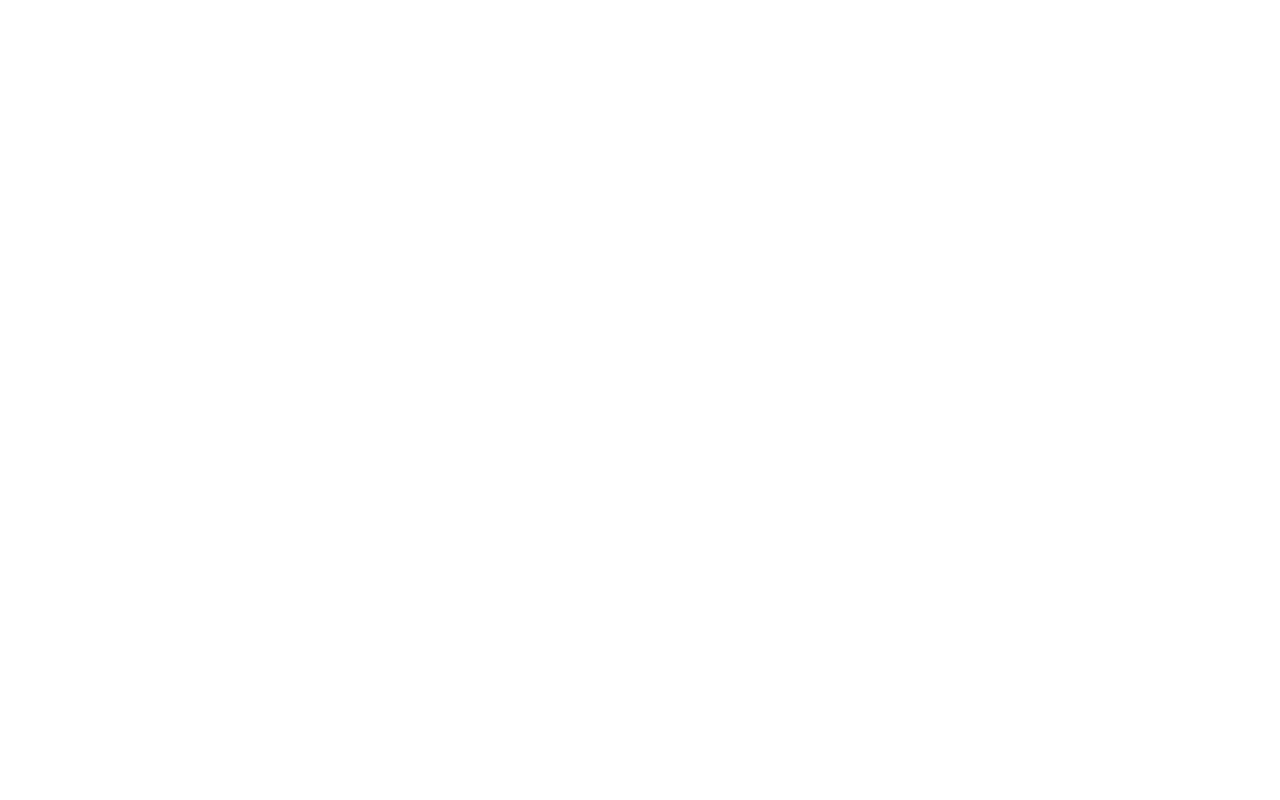
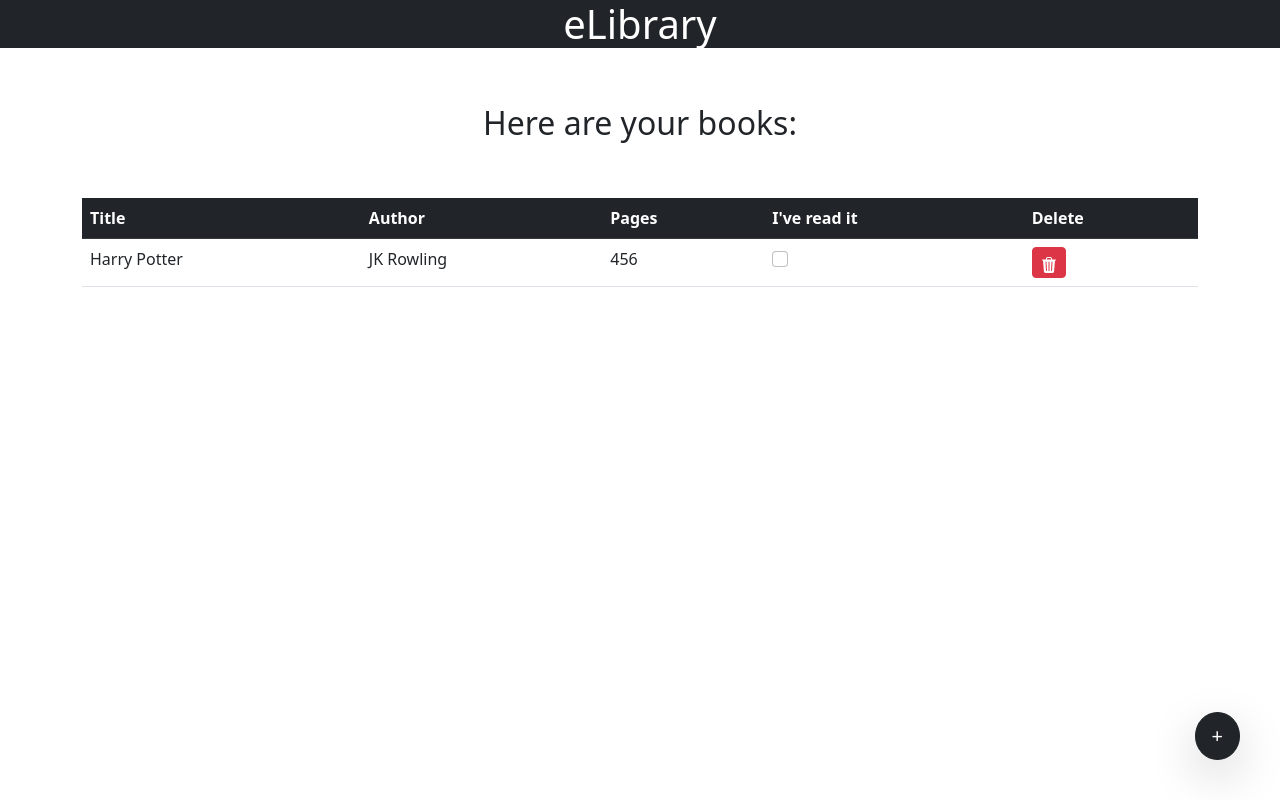
Before and after one commit to CantarinoG/top-library, a plain HTML site: page index.html in a window 1280 px wide. Drawn offline with nearby package versions, Linux system fonts and the light colour scheme.

Commit message:
Added the design w/ Bootstrap 5

```diff
--- a/index.html
+++ b/index.html
@@ -5,10 +5,79 @@
     <meta charset="UTF-8">
     <meta http-equiv="X-UA-Compatible" content="IE=edge">
     <meta name="viewport" content="width=device-width, initial-scale=1.0">
-    <title>Document</title>
+    <link href="https://cdn.jsdelivr.net/npm/bootstrap@5.2.2/dist/css/bootstrap.min.css" rel="stylesheet">
+    <link rel="stylesheet" href="styles/additional.css">
+    <script src="https://cdn.jsdelivr.net/npm/bootstrap@5.2.2/dist/js/bootstrap.bundle.min.js" defer></script>
+    <title>eLibrary</title>
 </head>
 
-<body>
+<body class="container-fluid">
+
+    <header class="row">
+        <h1 class="col text-bg-dark text-center">eLibrary</h1>
+    </header>
+    <main class="container mt-5">
+        <h2 class="text-center text-wrap">Here are your books:</h2>
+
+        <div class="table-responsive">
+            <table class="table table-hover mt-5">
+                <thead class="table-dark">
+                    <tr>
+                        <th>Title</th>
+                        <th>Author</th>
+                        <th>Pages</th>
+                        <th>I've read it</th>
+                        <th>Delete</th>
+                    </tr>
+                </thead>
+                <tbody>
+                    <tr>
+                        <td>Harry Potter</td>
+                        <td>JK Rowling</td>
+                        <td>456</td>
+                        <td><input class="form-check-input" type="checkbox"></td>
+                        <td><button type="button" class="btn btn-danger btn-sm">
+                            <svg xmlns="http://www.w3.org/2000/svg" width="16" height="16" fill="currentColor" class="bi bi-trash3-fill" viewBox="0 0 16 16">
+                                <path d="M11 1.5v1h3.5a.5.5 0 0 1 0 1h-.538l-.853 10.66A2 2 0 0 1 11.115 16h-6.23a2 2 0 0 1-1.994-1.84L2.038 3.5H1.5a.5.5 0 0 1 0-1H5v-1A1.5 1.5 0 0 1 6.5 0h3A1.5 1.5 0 0 1 11 1.5Zm-5 0v1h4v-1a.5.5 0 0 0-.5-.5h-3a.5.5 0 0 0-.5.5ZM4.5 5.029l.5 8.5a.5.5 0 1 0 .998-.06l-.5-8.5a.5.5 0 1 0-.998.06Zm6.53-.528a.5.5 0 0 0-.528.47l-.5 8.5a.5.5 0 0 0 .998.058l.5-8.5a.5.5 0 0 0-.47-.528ZM8 4.5a.5.5 0 0 0-.5.5v8.5a.5.5 0 0 0 1 0V5a.5.5 0 0 0-.5-.5Z"/>
+                              </svg>
+                        </button></td>
+                    </tr>
+                </tbody>
+            </table>
+        </div>
+
+    </main>
+
+    <button type="button" class="btn btn-dark btn-lg float rounded-circle shadow-lg" data-bs-toggle="offcanvas" data-bs-target="#add">+</button>
+
+    <div class="offcanvas offcanvas-start" id="add">
+        <div class="offcanvas-header">
+            <h1 class="offcanvas-title">Add a new book:</h1>
+            <button type="button" class="btn-close" data-bs-dismiss="offcanvas"></button>
+        </div>
+        <div class="offcanvas-body">
+            <form action="">
+                <div class="mb-3 mt-3">
+                    <label for="title" class="form-label">Title:</label>
+                    <input type="text" class="form-control" id="title" name="title">
+                </div>
+                <div class="mb-3">
+                    <label for="author" class="form-label">Author:</label>
+                    <input type="text" class="form-control" id="author" name="author">
+                </div>
+                <div class="mb-3">
+                    <label for="pages" class="form-label">Pages:</label>
+                    <input type="number" class="form-control" id="pages" name="pages">
+                </div>
+                <div class="form-check mb-3">
+                    <label class="form-check-label">
+                    <input class="form-check-input" type="checkbox" name="read"> I've read it.
+                  </label>
+                </div>
+                <button type="submit" class="btn btn-dark">Add Book</button>
+            </form>
+        </div>
+    </div>
 
 </body>
 
--- /dev/null
+++ b/styles/additional.css
@@ -0,0 +1,9 @@
+.float {
+    position: fixed;
+    bottom: 40px;
+    right: 40px;
+}
+
+input[type='checkbox'] {
+    cursor: pointer;
+}
```
